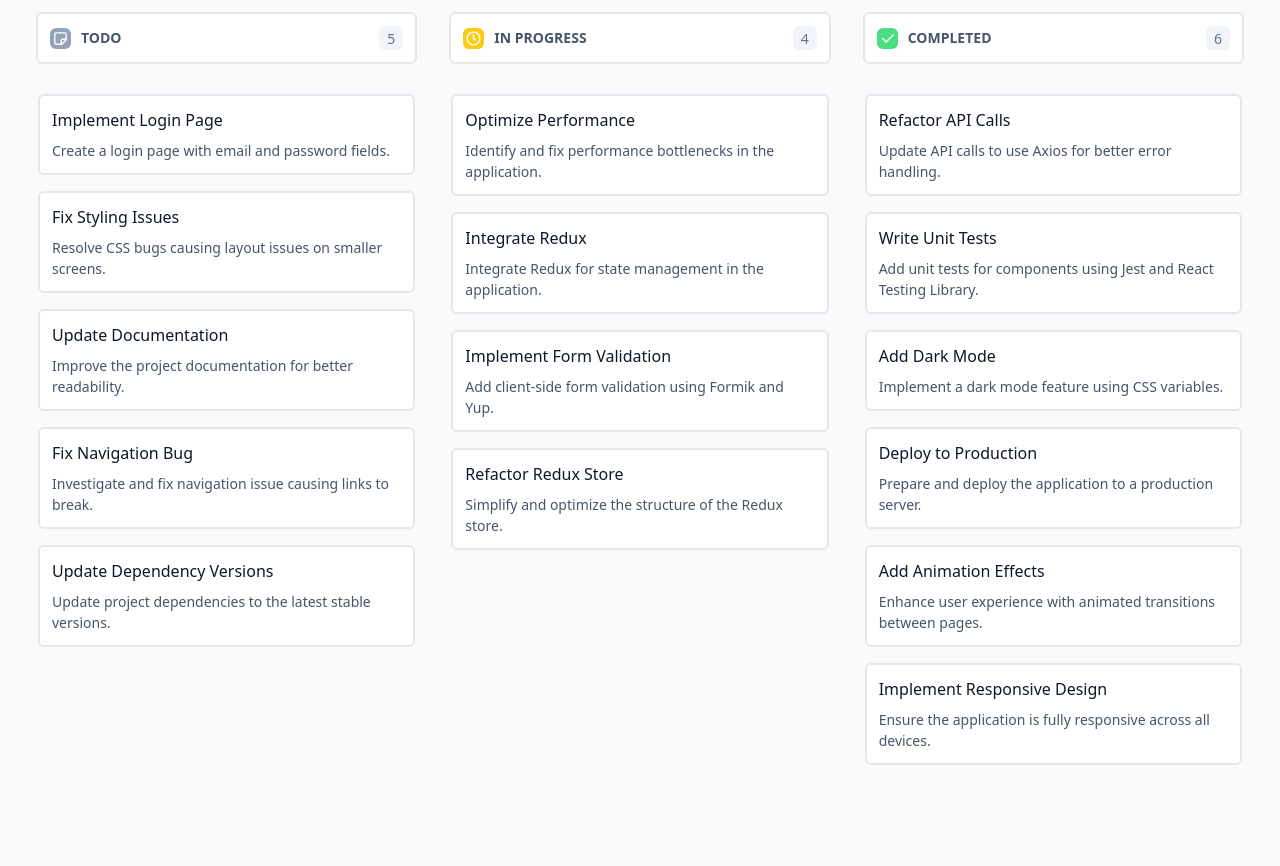
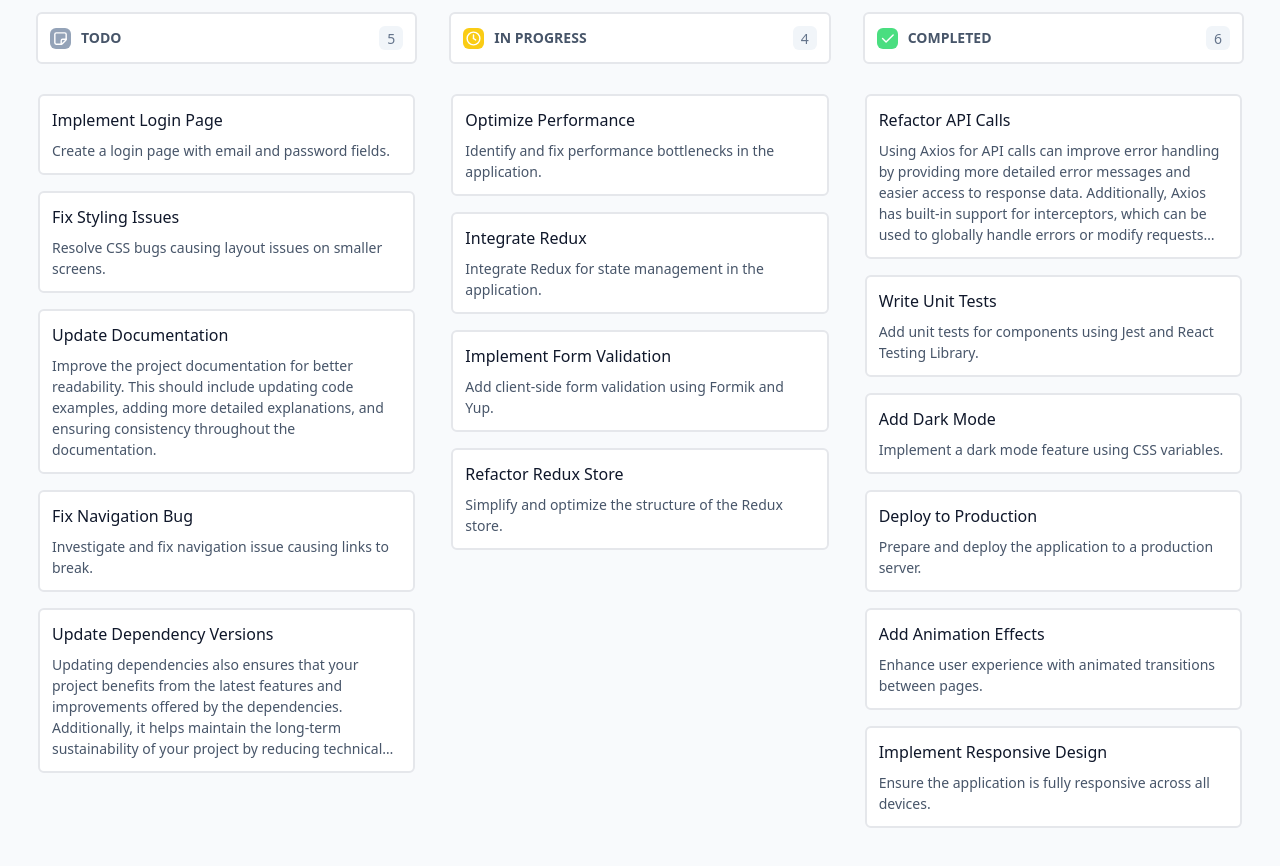
Before and after one commit to yowger/drop-notes, a React (Vite) app: page / in a window 1280 px wide. Shown: the top 866 px of the page. Built offline with nearby package versions, Linux system fonts and the light colour scheme.

Commit message:
improved animation

```diff
--- /dev/null
+++ b/src/components/Background/Background.tsx
@@ -0,0 +1,16 @@
+import { motion } from "framer-motion"
+
+interface BackgroundProps {
+    handleClick: React.MouseEventHandler<HTMLDivElement>
+}
+
+export default function Background({ handleClick }: BackgroundProps) {
+    return (
+        <motion.div
+            initial={{ opacity: 0 }}
+            animate={{ opacity: 1 }}
+            onClick={handleClick}
+            className="z-[9] h-screen w-screen fixed bg-slate-900/25 top-0 left-0"
+        />
+    )
+}
--- a/src/database/db.json
+++ b/src/database/db.json
@@ -9,7 +9,7 @@
         {
             "id": "2",
             "title": "Refactor API Calls",
-            "description": "Update API calls to use Axios for better error handling.",
+            "description": "Using Axios for API calls can improve error handling by providing more detailed error messages and easier access to response data. Additionally, Axios has built-in support for interceptors, which can be used to globally handle errors or modify requests and responses. This can simplify your code and make it more maintainable. It's also a widely used library with good community support and regular updates, ensuring that it remains reliable and up-to-date. Integrating Axios into your project can lead to more robust and scalable API handling, enhancing the overall stability and performance of your application.",
             "status": "COMPLETED"
         },
         {
@@ -39,7 +39,7 @@
         {
             "id": "7",
             "title": "Update Documentation",
-            "description": "Improve the project documentation for better readability.",
+            "description": "Improve the project documentation for better readability. This should include updating code examples, adding more detailed explanations, and ensuring consistency throughout the documentation.",
             "status": "TODO"
         },
         {
@@ -75,7 +75,7 @@
         {
             "id": "13",
             "title": "Update Dependency Versions",
-            "description": "Update project dependencies to the latest stable versions.",
+            "description": "Updating dependencies also ensures that your project benefits from the latest features and improvements offered by the dependencies. Additionally, it helps maintain the long-term sustainability of your project by reducing technical debt. Regularly reviewing and updating dependencies should be a standard practice in your development workflow.",
             "status": "TODO"
         },
         {
--- a/src/pages/Home/components/Note.tsx
+++ b/src/pages/Home/components/Note.tsx
@@ -1,31 +1,128 @@
+import { useState } from "react"
+import { motion } from "framer-motion"
+import { IconDots } from "@tabler/icons-react"
+
+import Background from "../../../components/Background/Background"
+
 import type { INote } from "../types/note"
 
 interface INoteProps {
     note: INote
-    handleDragStart?: (
+    handleDragStart: (
         note: INote,
         event: React.DragEvent<HTMLDivElement>
     ) => void
 }
 
 export default function Note({ note, handleDragStart }: INoteProps) {
+    const [isNoteOpened, setIsNoteOpened] = useState(false)
+
+    const handleClick = () => {
+        setIsNoteOpened((prev) => !prev)
+    }
+
+    const handleClose = () => {
+        console.log("close background")
+        setIsNoteOpened(false)
+    }
+
     return (
-        <div
-            draggable={true}
-            onDragStart={(event) =>
-                handleDragStart && handleDragStart(note, event)
-            }
-            className="bg-white border-2 rounded-md p-3"
-        >
-            <div>
-                <h1 className="text-base mb-2 font-medium text-slate-900">
-                    {note.title}
-                </h1>
-            </div>
+        <>
+            <motion.div
+                layout
+                layoutId={note.id}
+                transition={{ ease: "easeOut" }}
+                draggable={true}
+                onDragStart={(event) => handleDragStart(note, event)}
+                className={`group/item bg-white border-2 rounded-md p-3 flex flex-col ${
+                    isNoteOpened &&
+                    "fixed z-20 h-3/6 w-4/5 md:w-2/4 lg:w-1/3 m-auto inset-x-0 inset-y-0"
+                }`}
+            >
+                <motion.div
+                    layout="position"
+                    className="flex items-center mb-2"
+                >
+                    <NoteTitle title={note.title} />
 
-            <div className="">
-                <p className="text-[14px] text-slate-600">{note.description}</p>
-            </div>
-        </div>
+                    {isNoteOpened ? null : (
+                        <NoteHeaderMenu
+                            handleClick={handleClick}
+                            isNoteOpened={isNoteOpened}
+                        />
+                    )}
+                </motion.div>
+
+                <NoteDescription
+                    description={note.description}
+                    isNoteOpened={isNoteOpened}
+                />
+
+                {isNoteOpened && <NoteMenu />}
+            </motion.div>
+
+            {isNoteOpened && <Background handleClick={handleClose} />}
+        </>
     )
 }
+
+const NoteTitle = ({ title }: { title: string }) => {
+    return (
+        <motion.h1
+            layout="position"
+            className="text-base font-medium text-slate-900 flex-1"
+        >
+            {title}
+        </motion.h1>
+    )
+}
+
+const NoteHeaderMenu = ({
+    handleClick,
+}: {
+    handleClick: React.MouseEventHandler<HTMLButtonElement>
+    isNoteOpened: boolean
+}) => {
+    return (
+        <button
+            onClick={handleClick}
+            className="group-hover/item:visible invisible text-slate-500 active:text-slate-900"
+        >
+            <IconDots />
+        </button>
+    )
+}
+
+const NoteDescription = ({
+    description,
+    isNoteOpened,
+}: {
+    description: string
+    isNoteOpened: boolean
+}) => {
+    return (
+        <motion.p
+            layout="position"
+            className={`text-[14px] text-slate-600 flex-1  ${
+                isNoteOpened ? "overflow-y-auto" : "line-clamp-5"
+            }`}
+        >
+            {description}
+        </motion.p>
+    )
+}
+
+const NoteMenu = () => {
+    return (
+        <motion.div
+            initial={{ opacity: 0 }}
+            animate={{ opacity: 1 }}
+            className="flex justify-end gap-3 mt-4"
+        >
+            <button className="border rounded px-4 py-2 text-sm">Delete</button>
+            <button className="bg-blue-400 text-white rounded px-4 py-2 text-sm">
+                Update
+            </button>
+        </motion.div>
+    )
+}
--- a/src/pages/Home/components/NoteBoard.tsx
+++ b/src/pages/Home/components/NoteBoard.tsx
@@ -10,7 +10,7 @@ export default function NoteBoard() {
     const { notes } = useNotes()
 
     return (
-        <div className="w-full grid grid-cols-3">
+        <div className="grid grid-cols-3">
             <NoteSection
                 title="Todo"
                 notes={notes}
--- a/src/pages/Home/components/NoteList.tsx
+++ b/src/pages/Home/components/NoteList.tsx
@@ -16,7 +16,7 @@ export default function NoteList({ notes, type }: INoteListProps) {
     const { reorderNotes } = useNotes()
     const [isDragOVer, setIsDragOver] = useState(false)
 
-    const handleDragStart = (
+    const handleNoteDragStart = (
         note: INote,
         event: React.DragEvent<HTMLDivElement>
     ) => {
@@ -120,7 +120,7 @@ export default function NoteList({ notes, type }: INoteListProps) {
                 <NoteWithIndicator
                     key={note.id}
                     note={note}
-                    handleDragStart={handleDragStart}
+                    handleDragStart={handleNoteDragStart}
                 />
             ))}
             <NoteDropIndicator id="-1" noteStatus={type} />
--- a/src/pages/Home/components/NoteSection.tsx
+++ b/src/pages/Home/components/NoteSection.tsx
@@ -20,7 +20,7 @@ export default function NoteSection({
     const notesLength = filteredNotes.length
 
     return (
-        <section className="">
+        <section className="flex flex-col gap-3">
             <NoteTitle title={title} notesLength={notesLength} Icon={Icon} />
             <NoteList notes={filteredNotes} type={type} />
         </section>
--- a/src/pages/Home/components/NoteTitle.tsx
+++ b/src/pages/Home/components/NoteTitle.tsx
@@ -6,7 +6,7 @@ interface INoteTitle {
 
 export default function NoteTitle({ title, notesLength, Icon }: INoteTitle) {
     return (
-        <div className="bg-white border-2 rounded-md mb-3 p-3 mx-1.5 md:mx-3 lg:mx-4">
+        <div className="bg-white border-2 rounded-md p-3 mx-1.5 md:mx-3 lg:mx-4">
             <div className="flex justify-between items-center">
                 <div className="flex items-center">
                     <span className="mr-2.5">{Icon}</span>
--- a/src/pages/Home/components/NoteWithIndicator.tsx
+++ b/src/pages/Home/components/NoteWithIndicator.tsx
@@ -2,10 +2,10 @@ import Note from "./Note"
 import NoteDropIndicator from "./NoteDropIndicator"
 
 import type { INote } from "../types/note"
-import { motion } from "framer-motion"
 
 interface INoteWithIndicatorProps {
     note: INote
+
     handleDragStart?: (
         note: INote,
         event: React.DragEvent<HTMLDivElement>
@@ -14,14 +14,14 @@ interface INoteWithIndicatorProps {
 
 export default function NoteWithIndicator({
     note,
+
     handleDragStart,
 }: INoteWithIndicatorProps) {
     return (
         <>
             <NoteDropIndicator id={note.id} noteStatus={note.status} />
-            <motion.div layout layoutId={note.id}>
-                <Note note={note} handleDragStart={handleDragStart} />
-            </motion.div>
+
+            <Note note={note} handleDragStart={handleDragStart} />
         </>
     )
 }
--- a/src/pages/Home/hooks/useNotes.ts
+++ b/src/pages/Home/hooks/useNotes.ts
@@ -24,7 +24,7 @@ export default function useNotes() {
         noteId: string,
         status: TNoteStatus
     ) => {
-        // if (noteIdToTransfer !== noteId) return
+        if (noteIdToTransfer === noteId) return
 
         let notesCopy: INote[] = [...notes]
 
```
